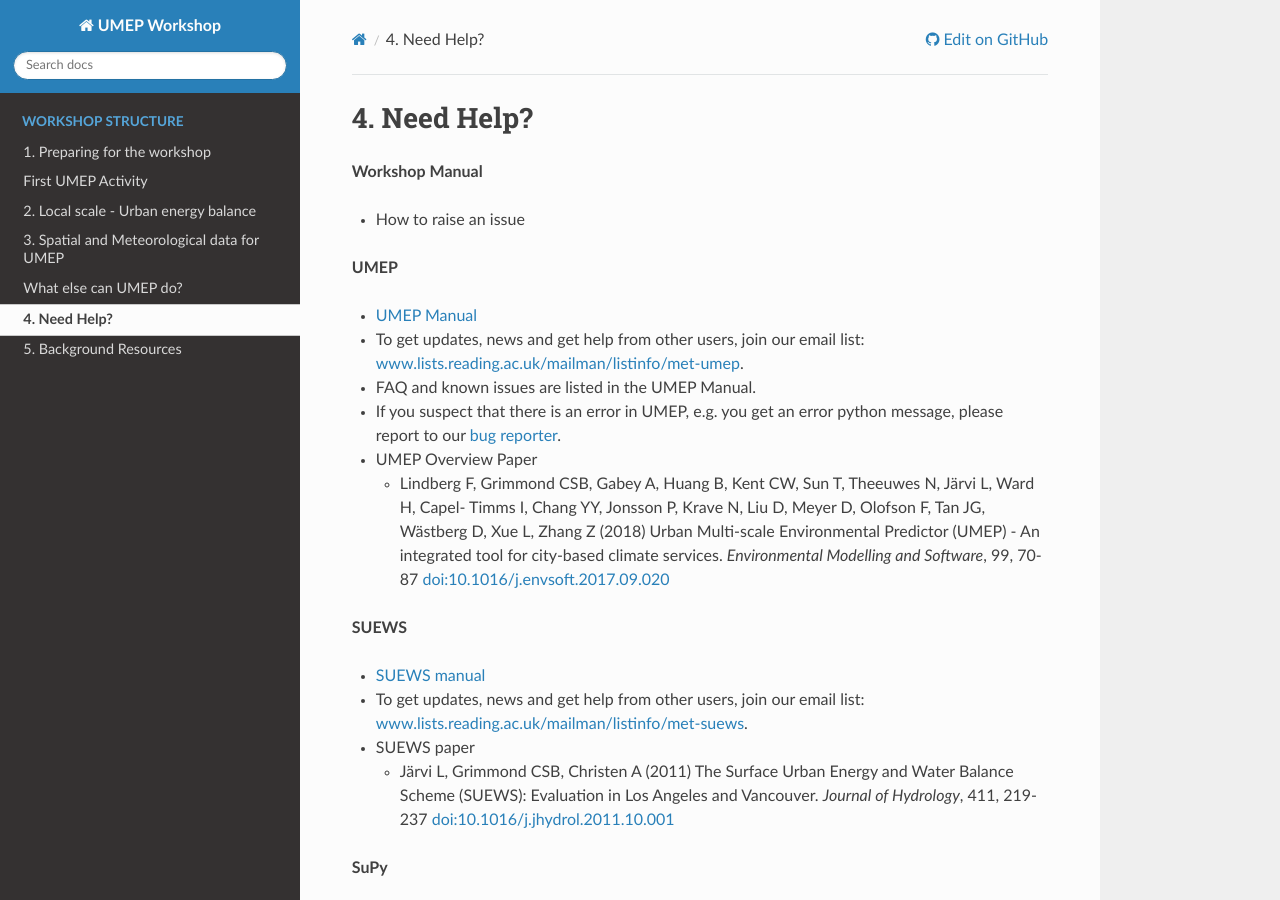
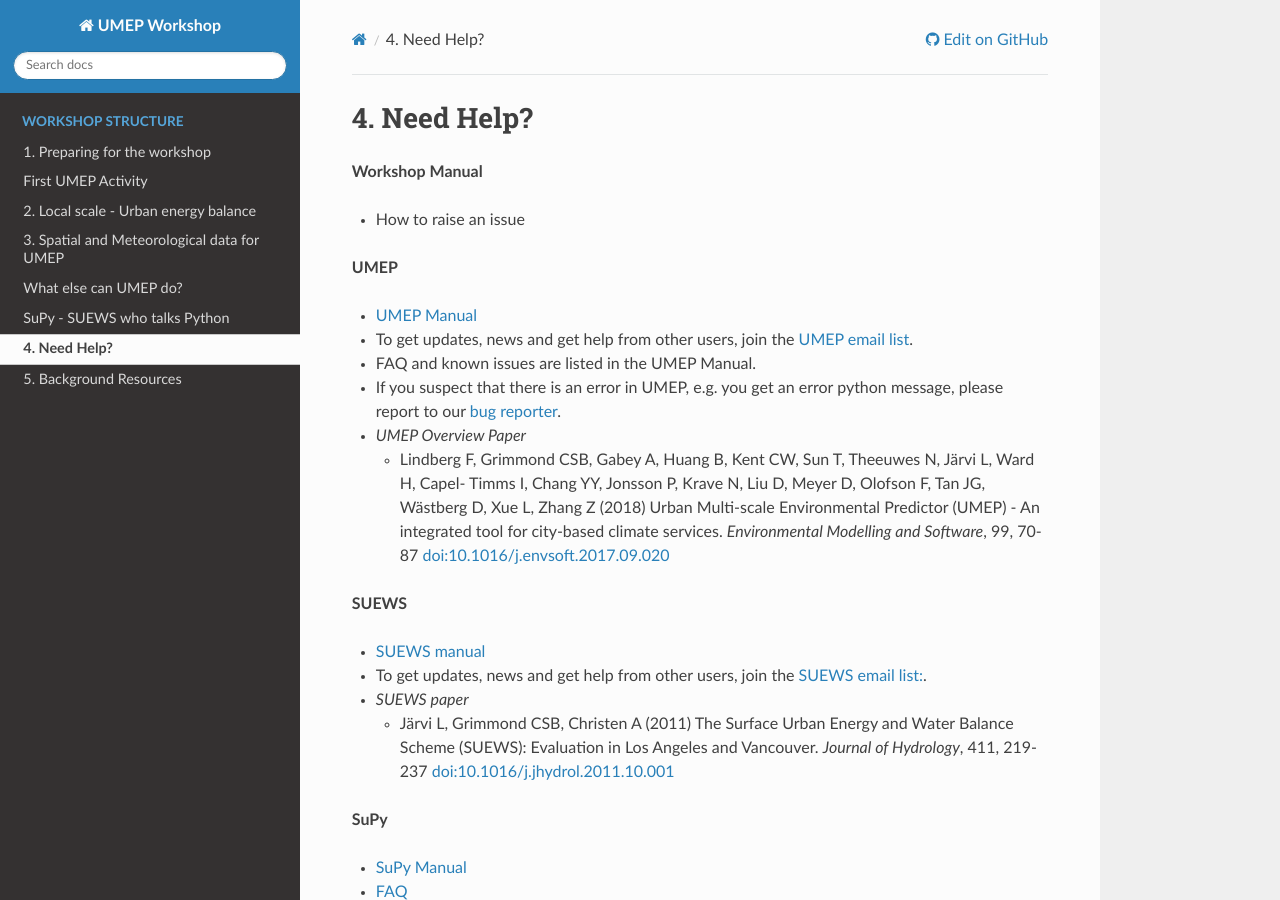
Before and after one commit to Urban-Meteorology-Reading/UMEP-Workshop, a Sphinx documentation site: the page built from source/NeedHelp.rst, in a window 1280 px wide and 900 px high. Built offline with Sphinx 7.4.7 and the Read the Docs theme 2.0.0, drawn with Linux system fonts in a browser that asks for light colours; pages that are not in the unit, such as notebooks, are missing from menus.

Commit message:
minor updates

```diff
--- a/source/GettingData/UMEP10.rst
+++ b/source/GettingData/UMEP10.rst
@@ -1,7 +1,7 @@
 .. _UMEP10:
 
-Pre-processing of local meteorological dataset
-----------------------------------------------
+Pre-processing of local meteorological datasets
+-----------------------------------------------
 
 **This will this take:** ~10 minutes
 
--- a/source/NeedHelp.rst
+++ b/source/NeedHelp.rst
@@ -10,11 +10,11 @@
 **UMEP**
 
 - `UMEP Manual <https://umep-docs.readthedocs.io/en/latest/>`__
-- To get updates, news and get help from other users, join our email list: `<www.lists.reading.ac.uk/mailman/listinfo/met-umep>`__.
+- To get updates, news and get help from other users, join the `UMEP email list <https://www.lists.reading.ac.uk/mailman/listinfo/met-umep>`__.
 - FAQ and known issues are listed in the UMEP Manual.
 - If you suspect that there is an error in UMEP, e.g. you get an error python message, please report to our `bug reporter <https://github.com/UMEP-dev/UMEP/issues>`__.
 
--  UMEP Overview Paper
+-  *UMEP Overview Paper*
 
    -  Lindberg F, Grimmond CSB, Gabey A, Huang B, Kent CW, Sun T,
       Theeuwes N, Järvi L, Ward H, Capel- Timms I, Chang YY, Jonsson P,
@@ -27,9 +27,9 @@
 **SUEWS**
 
 -  `SUEWS manual <https://suews-docs.readthedocs.io/en/latest/>`_
-- To get updates, news and get help from other users, join our email list: `<www.lists.reading.ac.uk/mailman/listinfo/met-suews>`__.
+- To get updates, news and get help from other users, join the `SUEWS email list: <https://www.lists.reading.ac.uk/mailman/listinfo/met-suews>`__.
 
--  SUEWS paper
+-  *SUEWS paper*
 
    -  Järvi L, Grimmond CSB, Christen A (2011) The Surface Urban Energy
       and Water Balance Scheme (SUEWS): Evaluation in Los Angeles and
@@ -41,7 +41,7 @@
 - `SuPy Manual <https://SuPy.readthedocs.io/en/latest/>`_
 - `FAQ <https://supy.readthedocs.io/en/latest/faq.html>`_
 
--  SuPy paper
+-  *SuPy paper*
 
    -  Sun T, Grimmond CSB (2019) A Python-Enhanced Urban Land Surface
       Model SuPy (SUEWS in Python, v2019.2): Development, Deployment and
```
Also changed, not shown: source/Prepare/PrepareForTheWorkshop.rst (+4 -5 lines), source/index.rst (+56 -54 lines).
